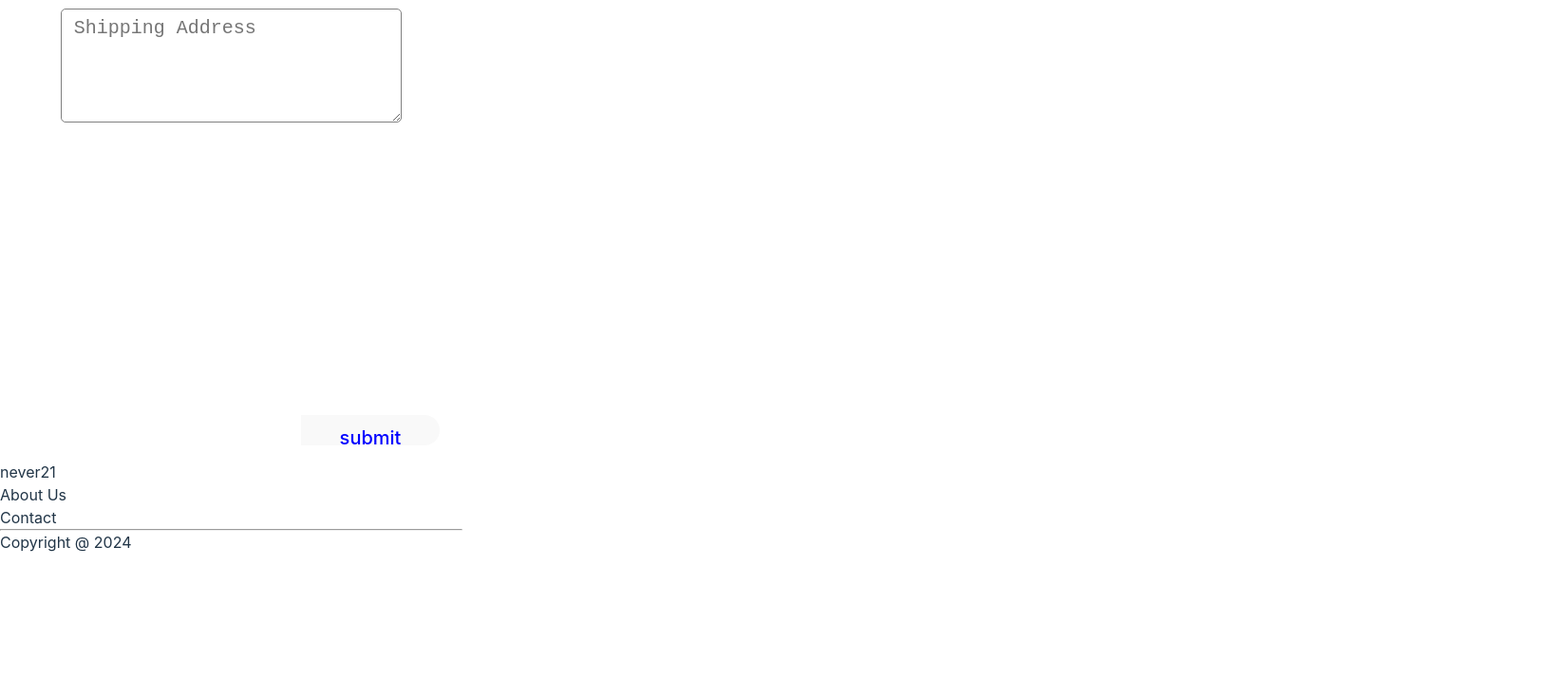
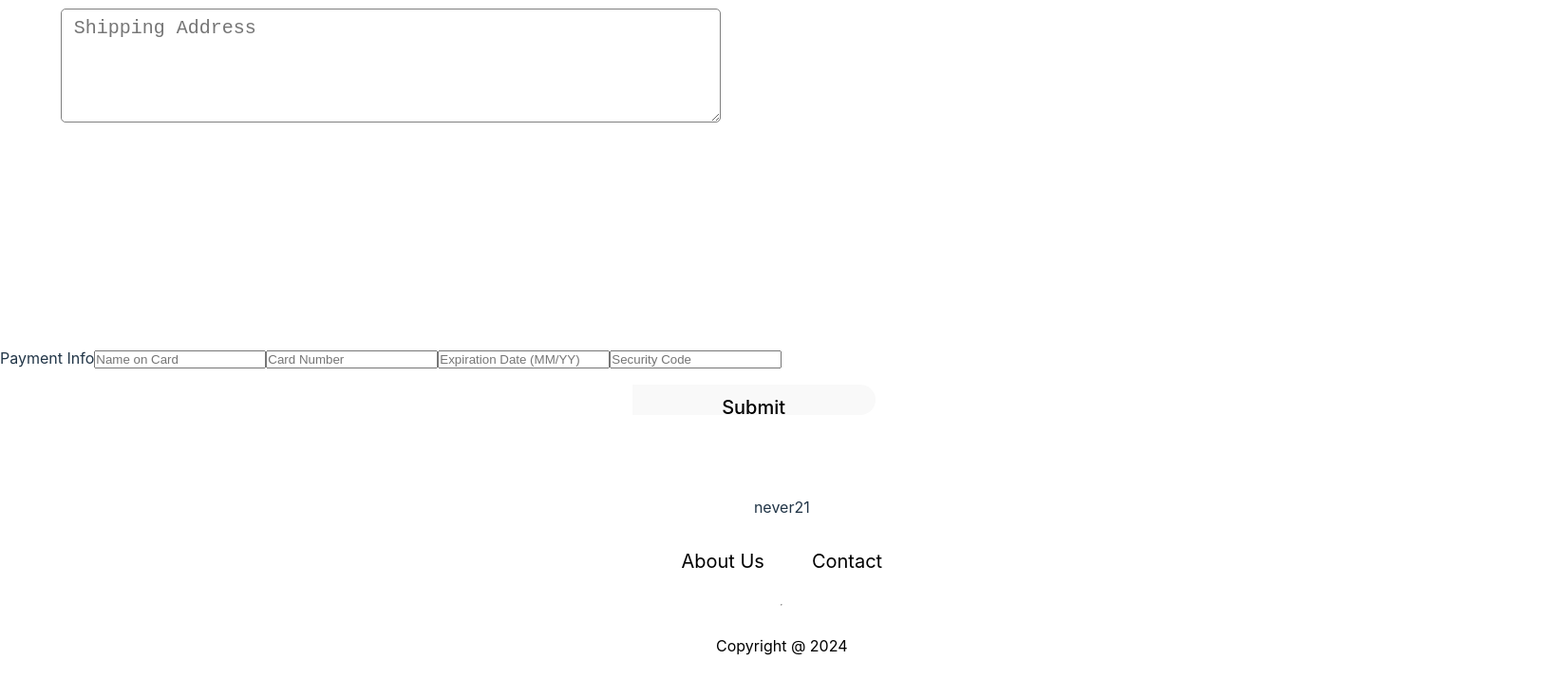
Before and after one commit to aclegere/edp-capstone, a React (Vite) app in the folder react/: page /checkout in a window 1280 px wide. Shown: the part 356-1071 px from the top of the page at 95% size, 1647 px wide, since content can reach past the window. Before the commit the page ends 939 px from the top, so only its background shows below. Built offline with nearby package versions, Linux system fonts and the light colour scheme.

Commit message:
created form on checkout page

```diff
--- a/react/src/components/CStyling.css
+++ b/react/src/components/CStyling.css
@@ -1,10 +1,9 @@
-.featured, .men, .women, .unisex, .accessories {
+.featured, .men, .women, .unisex, .accessories, .cart {
     box-sizing:border-box;
     margin: 0;
     padding: 5vw;
     margin: 2.9vw 0;
     width: 200%;
     position: relative;
-    border: 1px solid red;
 
 }
--- a/react/src/components/Cart.jsx
+++ b/react/src/components/Cart.jsx
@@ -1,7 +1,16 @@
 import React from "react";
+import { useNavigate } from "react-router-dom";
+
 
 const Cart = ({ cartItems, removeFromCart }) => {
   const totalPrice = cartItems.reduce((acc, item) => acc + item.price, 0);
+
+  const navigate = useNavigate()
+
+  const goToNewPage=()=>{
+    navigate("/checkout");
+  }
+
 
   return (
     <div className="cart">
@@ -15,7 +24,7 @@ const Cart = ({ cartItems, removeFromCart }) => {
         ))}
       </ul>
       <p>Total Price: ${totalPrice.toFixed(2)}</p>
-      <div><button>Proceed to Checkout</button></div>
+      <div><button onClick={goToNewPage}>Proceed to Checkout</button></div>
     </div>
   );
 };
--- a/react/src/components/Checkout.css
+++ b/react/src/components/Checkout.css
@@ -6,10 +6,11 @@
 
 .form-box{
     min-width: 100%;
-    height: 100vh;
+    height: 85vh;
     margin: 0vw;
     padding: 5vw;
     position: relative;
+
 
 }
 
@@ -43,13 +44,19 @@
     height: 15vh;
 }
 
+.payment-box {
+    height: 18vh;
+
+}
+
+
 .submitBtn{
     display: inline-block;
-    width: 30%;
+    width: 20%;
     height: 2rem;
-    color: blue;
     border: 0;
-    bottom: 0;
+    top: 100;
+    bottom: 50;
     cursor: pointer;
     font-size: 20px;
     position: absolute;
--- a/react/src/components/Checkout.jsx
+++ b/react/src/components/Checkout.jsx
@@ -2,23 +2,37 @@ import React from 'react';
 import './Checkout.css';
 
 const Checkout = () => {
+
+
+
     return (
-      <div className = 'form-box'>
-        <h5 className ='form-step'>Shipping Information</h5>
-        <form>
-          <div className ="field1">
-            <label>customer info</label>
-            <input placeholder = 'Name' />
-            <input placeholder='Phone 000-000-0000' />
-            <input placeholder = 'E-mail' />
-            <textarea placeholder='Shipping Address' />
-          </div>
+      <>
+        <div className="form-box">
+          <h5 className="form-step">Shipping Information</h5>
+          <form>
+            <div className="field1">
+              <label>customer info</label>
+              <input placeholder="Name" />
+              <input placeholder="Phone 000-000-0000" />
+              <input placeholder="E-mail" />
+              <textarea placeholder="Shipping Address" />
+            </div>
+          </form>
+        </div>
 
-          <button type='submit' id='submitBtn' className='submitBtn'>submit</button>
-        </form>
-
-      </div>
-
+        <div className="payment-box">
+          <form>
+            <div className="field1">
+              <label>Payment Info</label>
+              <input placeholder="Name on Card" />
+              <input placeholder="Card Number" />
+              <input placeholder="Expiration Date (MM/YY)"/>
+              <input placeholder="Security Code" />
+            </div>
+          </form>
+          <button className="submitBtn" type="submit">Submit</button>
+        </div>
+      </>
     );
 }
 
--- a/react/src/components/Footer.jsx
+++ b/react/src/components/Footer.jsx
@@ -1,4 +1,5 @@
 import React from 'react';
+import './FooterStyle.css';
 
 const Footer = () => {
     return (
--- a/react/src/components/FooterStyle.css
+++ b/react/src/components/FooterStyle.css
@@ -3,7 +3,11 @@
     flex-direction: column;
     justify-content: center;
     align-items: center;
-    gap: 50px;
+    gap: 30px;
+    width: 200%;
+    padding: 1vw;
+
+
 }
 
 .footer-links{
@@ -24,7 +28,6 @@
     align-items: center;
     gap: 30px;
     width: 100%;
-    margin-bottom: 30px;
-    color: rgb(185, 21, 21);
-    font-size: 20px;
+    margin-bottom: 10px;
+    color: black
 }
```
Also changed, not shown: react/src/order.json (added, +9 -0 lines).
